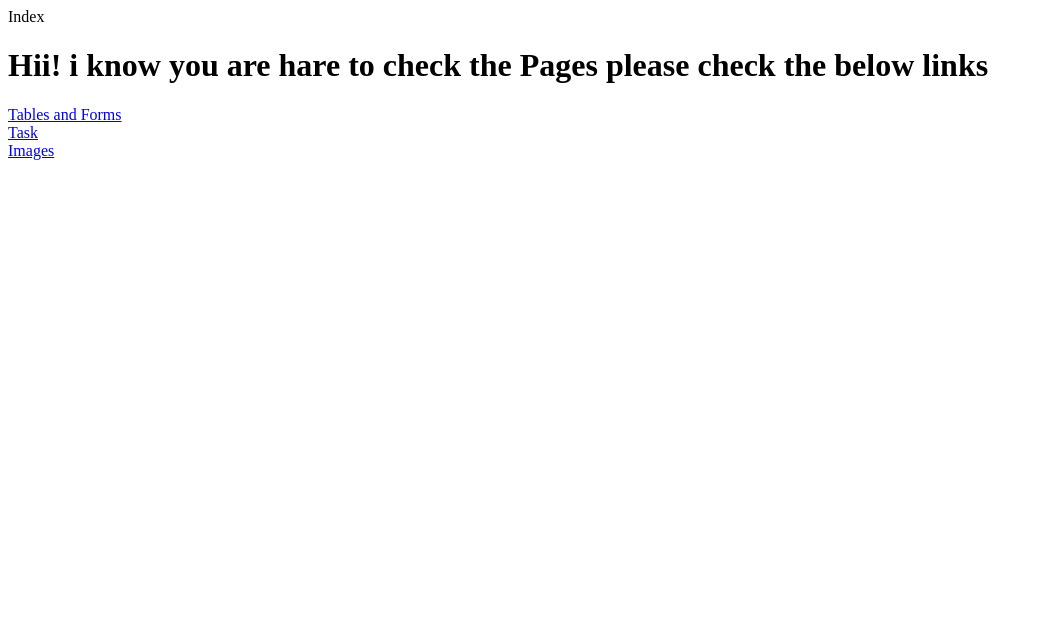
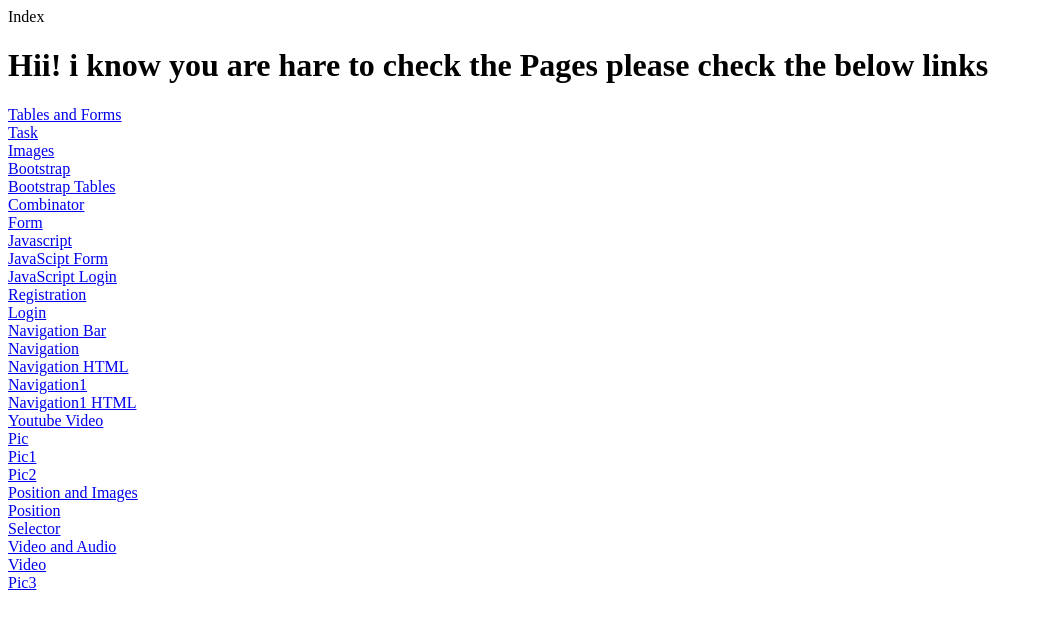
Before and after one commit to Chandana4518/github.io, a plain HTML site: page index.html in a window 1280 px wide. Shown: the whole page, without its empty margins (0-1043 px from the left). Drawn offline with Linux system fonts and the light colour scheme.

Commit message:
HTML,CSS,Bootstrap,JavaScript

```diff
--- a/index.html
+++ b/index.html
@@ -8,6 +8,30 @@
             please check the below links</h1>
             <a href="Tables and Forms.html">Tables and Forms</a><br>
             <a href="Task1.html">Task</a><br>
-            <a href="images.html">Images</a>
+            <a href="images.html">Images</a><br>
+            <a href="Bootstrap.html">Bootstrap</a><br>
+            <a href="bootstraptable.html">Bootstrap Tables</a><br>
+            <a href="Combinator.html">Combinator</a><br>
+            <a href="Form.html">Form</a><br>
+            <a href="JavaScript.html">Javascript</a><br>
+            <a href="javascriptform.html">JavaScipt Form</a><br>
+            <a href="javascriptlogin.html">JavaScript Login</a><br>
+            <a href="javascriptregistration.html">Registration</a><br>
+            <a href="login.js">Login</a><br>
+            <a href="Navigation Bar.html">Navigation Bar</a><br>
+            <a href="Navigation.css">Navigation</a><br>
+            <a href="Navigation.html">Navigation HTML</a><br>
+            <a href="Navigation1.css">Navigation1</a><br>
+            <a href="Navigation1.html">Navigation1 HTML</a><br>
+            <a href="Orange Music.mp3.mp3">Youtube Video</a><br>
+            <a href="Pic.jpeg">Pic</a><br>
+            <a href="Pic1.jpg">Pic1</a><br>
+            <a href="Pic2.jpeg">Pic2</a><br>
+            <a href="Position and Images.html">Position and Images</a><br>
+            <a href="Position.html">Position</a><br>
+            <a href="Selector.html">Selector</a><br>
+            <a href="Video and Audio.html">Video and Audio</a><br>
+            <a href="Video.mp4.mp4">Video</a><br>
+            <a href="Virat.jpg">Pic3</a><br>
     </body>
 </html>
```
